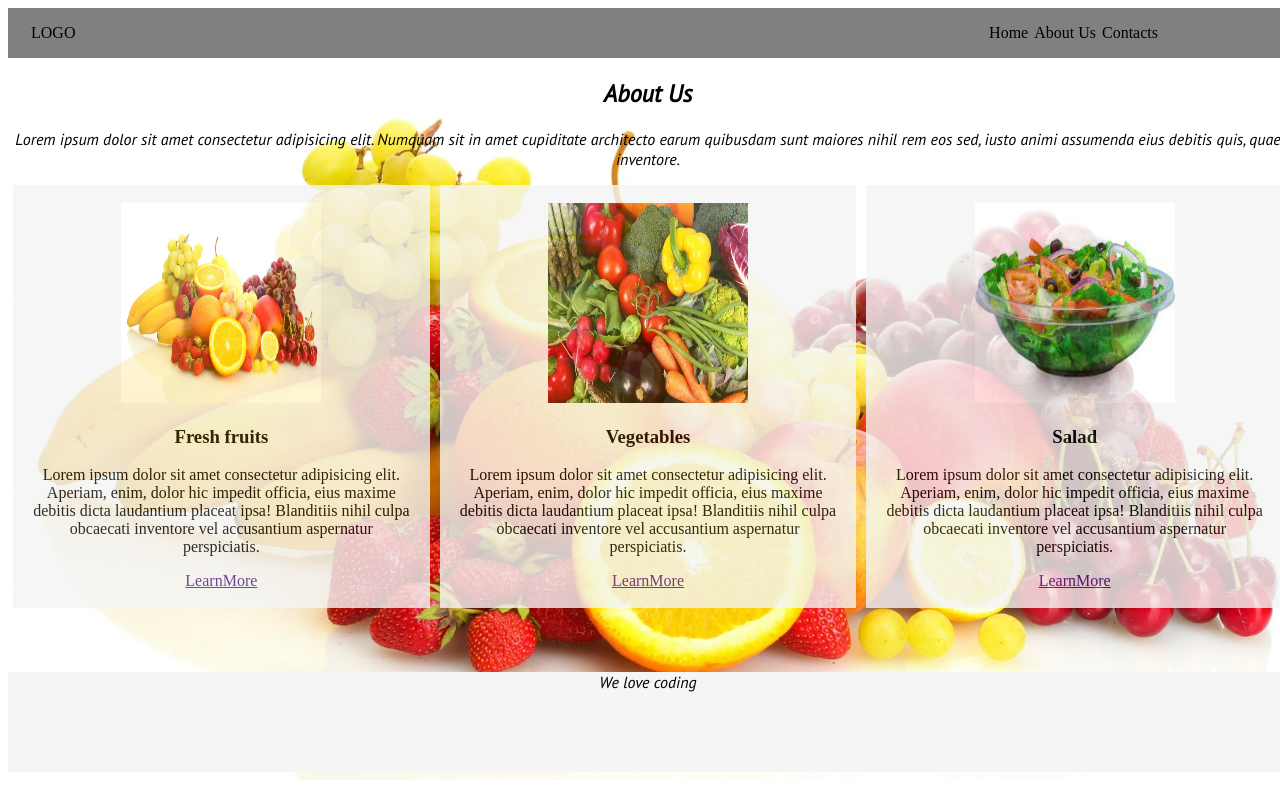
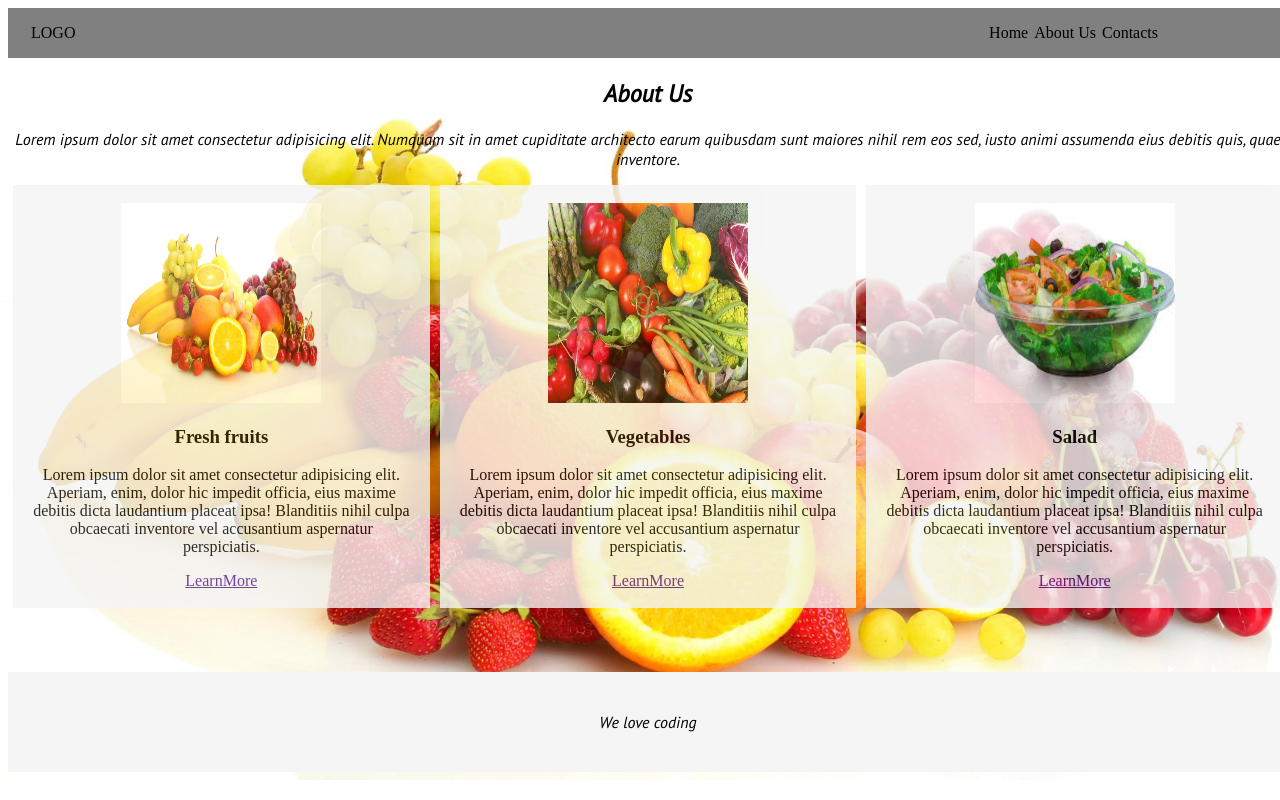
Before and after one commit to CheboiDerrick/figma-1, a plain HTML site: page index.html in a window 1280 px wide. Drawn offline with Linux system fonts and the light colour scheme; a web font is replaced by a local one.

Commit message:
changed css location

```diff
--- a/style.css
+++ b/css/style.css
@@ -1,7 +1,7 @@
 /*font-family: 'Mate SC', serif;
 font-family: 'PT Sans', sans-serif;*/
 body{
-  background-image: url('./assets/thumb-1920-271158.jpg');
+  background-image: url('/assets/thumb-1920-271158.jpg');
   background-repeat: no-repeat;
   background-size: cover;
   width: 100%;
@@ -50,13 +50,12 @@ footer{
   margin-top: 5%;
   margin-bottom: 0;
   height: 100px;
-  text-align: center;
+  justify-content: center;
   font-family: 'PT Sans', sans-serif;
+  display: flex;
+  align-items: center;
   }
  img{
   height: 200px;
   width: 200px;
 }
-footer p{
-  top: 10px;
-}
--- a/index.html
+++ b/index.html
@@ -7,7 +7,7 @@
   <title>Catchup</title>
   <link rel="preconnect" href="https://fonts.gstatic.com">
   <link href="https://fonts.googleapis.com/css2?family=Mate+SC&family=PT+Sans:ital@1&display=swap" rel="stylesheet">
-  <link rel="stylesheet" href="style.css">
+  <link rel="stylesheet" href="./css/style.css">
 </head>
 <body>
   <div id="nav">
```
